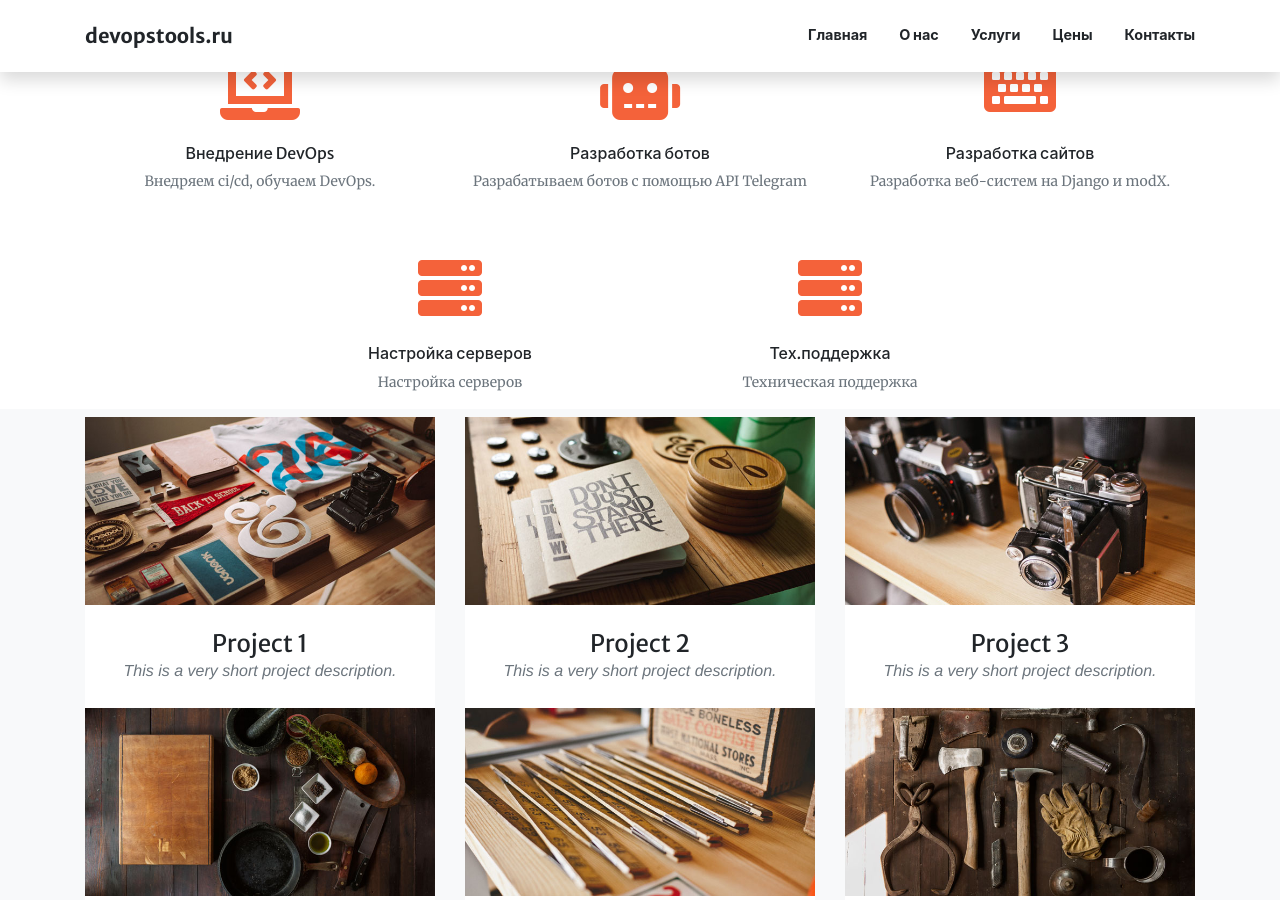
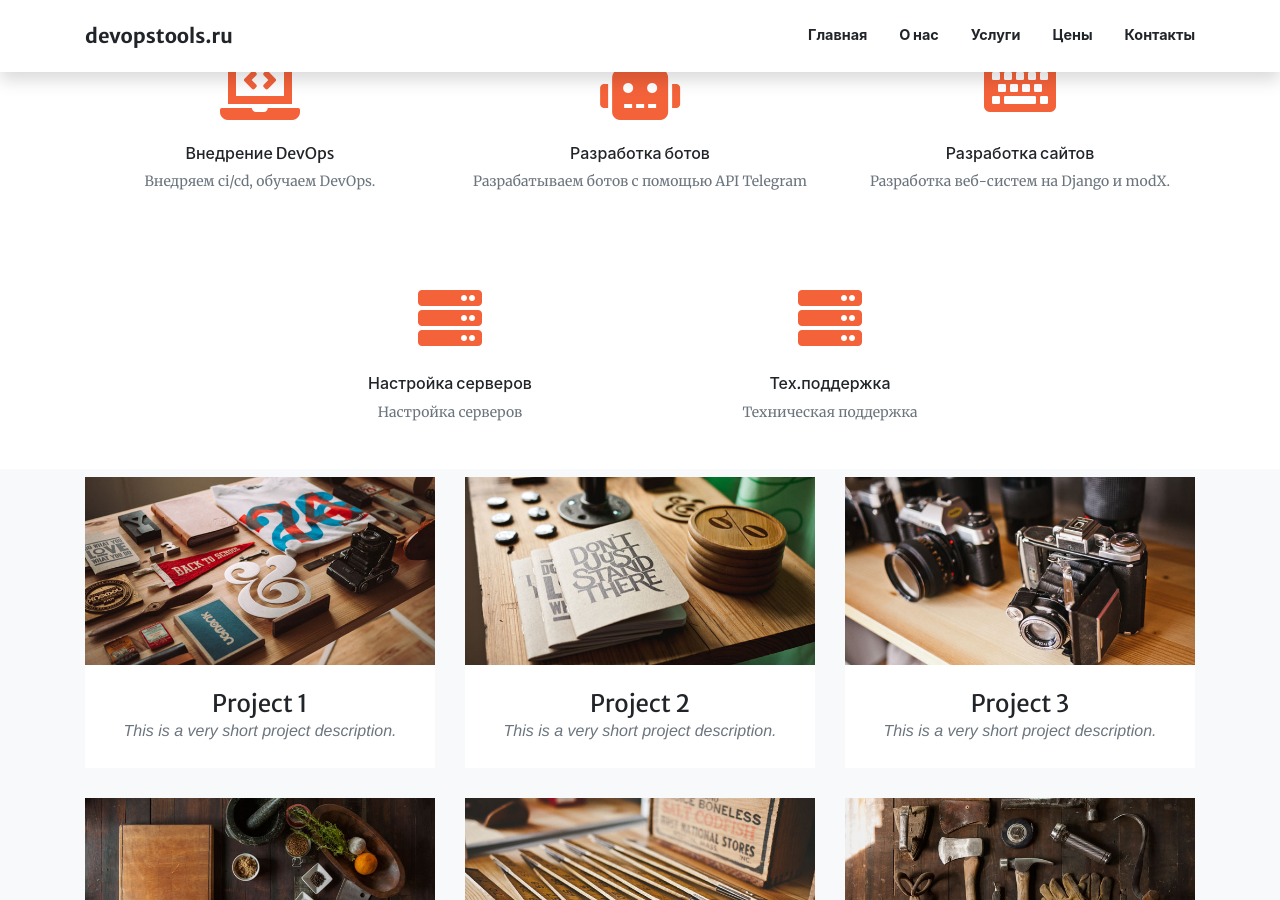
Before and after one commit to hacker342/devopstools.guthub.io, a Jekyll site: the page built from index.md, in a window 1280 px wide and 900 px high, scrolled down 1293 px. Built offline with Jekyll 4.4.1, drawn with Linux system fonts in a browser that asks for light colours; nearby versions of some CDN libraries.

Commit message:
добавил стиль

```diff
--- a/assets/css/mystyle.css
+++ b/assets/css/mystyle.css
@@ -1,5 +1,8 @@
 @media (min-width: 767px)
 #portfolio .portfolio-item {
+    margin: 0 0 30px;
+}
+.col-md-4.col-sm-6.portfolio-item {
     margin: 0 0 30px;
 }
 
```
Also changed, not shown: 1 other file.
